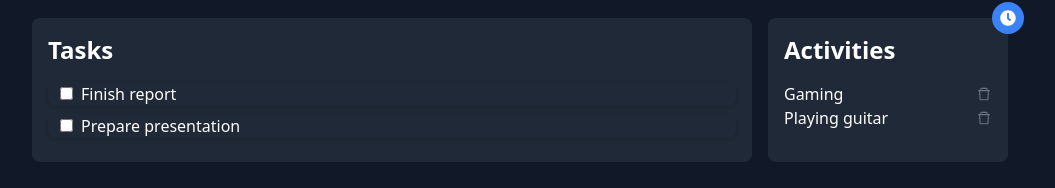
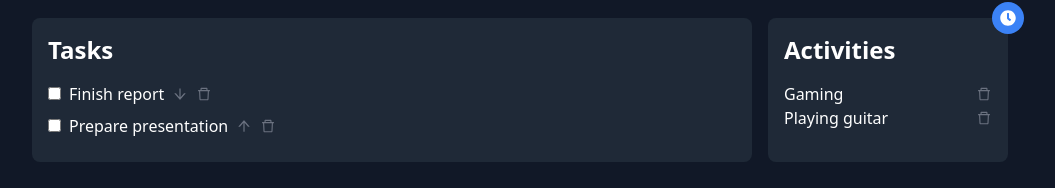
Before and after one commit to AlexZan/task-fusion, a React (Create React App) app: page / in a window 1280 px wide. Shown: the part 427-615 px from the top of the page, without its empty margins (120-1175 px from the left). Built offline with nearby package versions, Linux system fonts and the light colour scheme.

Commit message:
unified item styles

```diff
--- a/src/index.css
+++ b/src/index.css
@@ -4,21 +4,21 @@
 @import './theme.css';
 
 /* Hide delete button by default */
-.task-container .hide-button {
+.item-container .hide-button {
   display: none;
 }
 
 /* Show delete button when task is hovered over */
-.task-container:hover .hide-button {
+.item-container:hover .hide-button {
   display: inline;
 }
 
-.task-container {
+.item-container {
   transition: all 0.3s ease;
   /* Smooth transition for all properties */
   box-shadow: 0 2px 4px rgba(0, 0, 0, 0.1);
   /* Add a soft shadow */
-  border-radius: 8px;
+  border-radius: 3px;
   /* Rounded corners */
   padding-left: 12px;
 }
@@ -48,7 +48,7 @@
   /* 1-second animation */
 }
 
-.selected-task {
+.selected-item {
   background-color: #34498693;
 }
 
```
